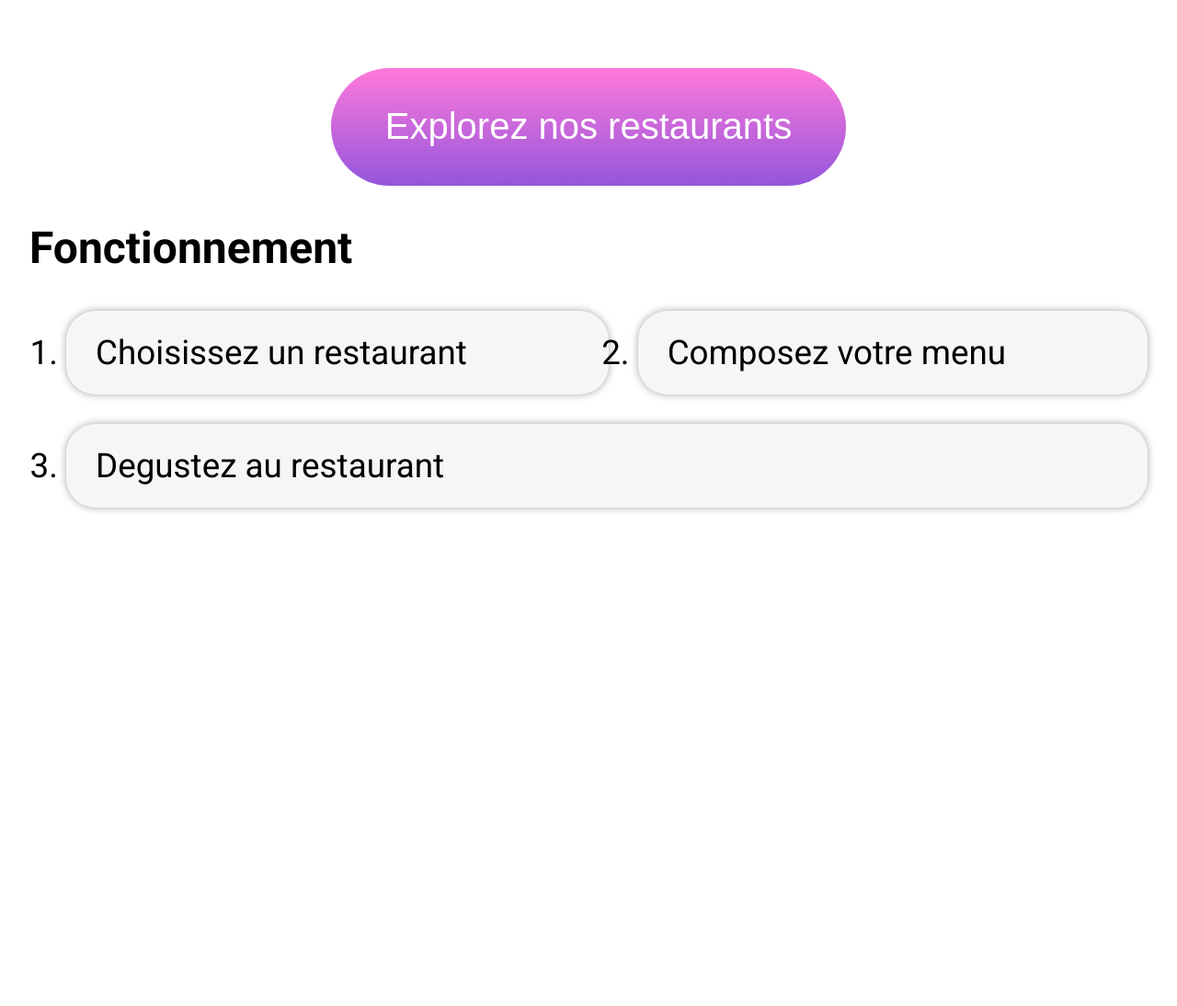
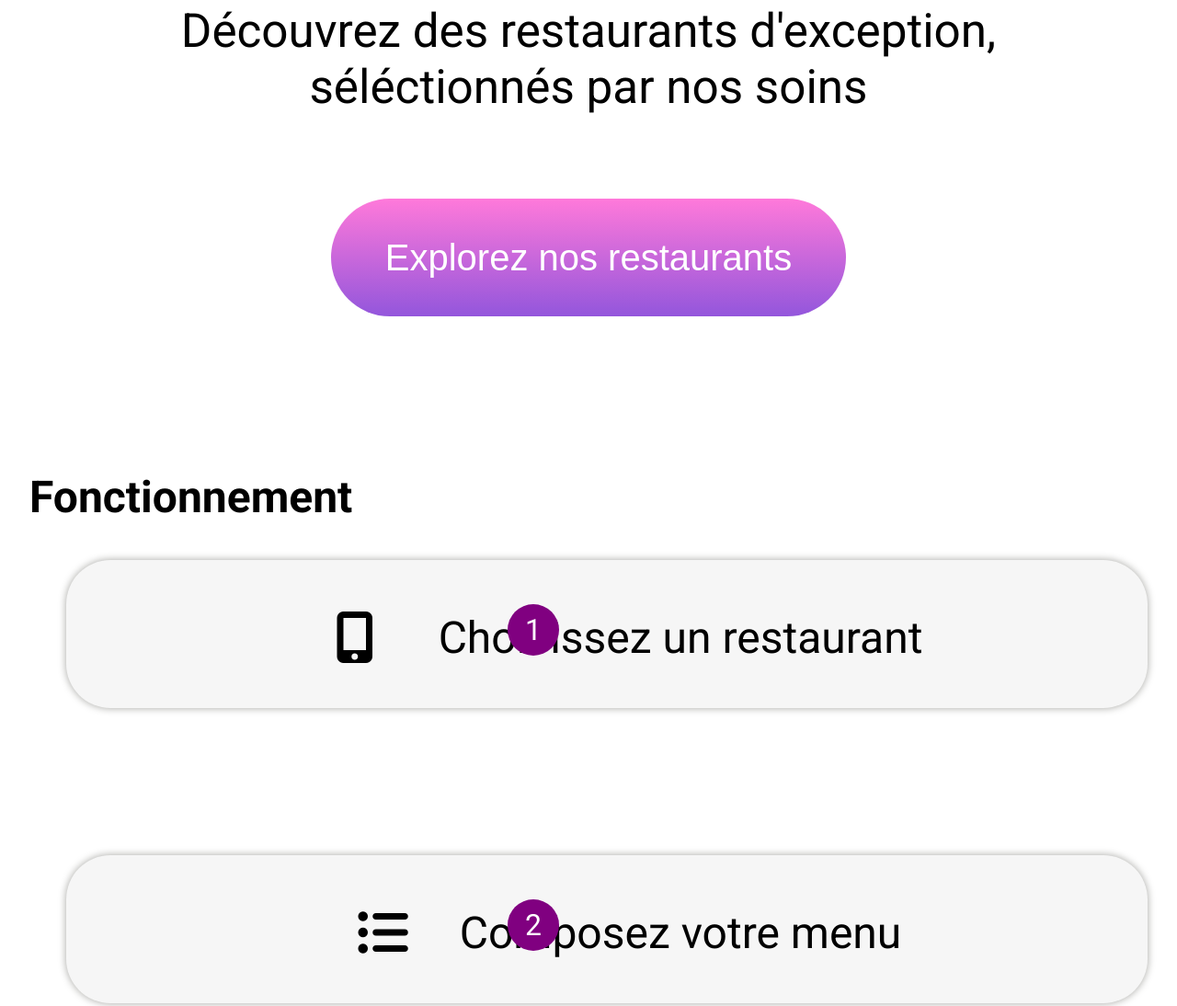
Before and after one commit to CAMEROU/Ohmyfood_P_03, a plain HTML site: page index.html in a window 1280 px wide. Shown: the part 742-1836 px from the top of the page at 92% size. Before the commit the page ends 1326 px from the top, so only its background shows below. Drawn offline with Linux system fonts and the light colour scheme; a web font is replaced by a local one.

Commit message:
sass/layout/fonction.scss

```diff
--- a/index.html
+++ b/index.html
@@ -25,7 +25,7 @@
 </div>
 <section id="decouverte">
 <h2>Réservez le menu qui<br/> vous convient</h2>
-<p>Decouvrez des restaurants d'exception,   séléctionnés par nos soins</p>
+<p>Découvrez des restaurants d'exception, séléctionnés par nos soins</p>
 <button>
 <a>Explorez nos restaurants</a>
 </button>
@@ -34,22 +34,15 @@
 <section class="fonction">
 
 <h2>Fonctionnement</h2>
-
 <ol>
-    <li>Choisissez un restaurant</Li>
-<li>Composez votre menu</li>
-<li> Degustez au restaurant</li>
+<li><span class="un">1</span><i class="fa fa-mobile" aria-hidden="true"></i> <span class="choix">  Choisissez un restaurant</span> </li>
+<li> <span class="un">2</span><i class="fa fa-list-ul" aria-hidden="true"></i><span class="choix"> Composez votre menu </span>     </li>
+ <li><span class="un">3</span><i class="fa fa-store"></i>  <span class="choix"> Dégustez au restaurant</span></li>
 </ol>
 
 </section>
 
 
 </main>
-
-
-
-
-
-
 </body>
 </html>
--- a/sass/layout/decouverte.scss
+++ b/sass/layout/decouverte.scss
@@ -2,13 +2,15 @@
 
 #decouverte {
     text-align: center;
+    background: color #f6f6f6;
+    padding: 8rem;
 
 h2 {
     font-size: 3rem;
     margin-top: 2rem;
   }
     p {
-    font-size: 3rem;
+    font-size: 3.2rem;
   }
     button {
     background-image: linear-gradient(#FF79DA, #9356DC);
--- a/sass/layout/fonction.scss
+++ b/sass/layout/fonction.scss
@@ -1,25 +1,60 @@
 
-
-.fonction{
-
+.fonction
 ol{
   display: flex;
   flex-wrap: wrap;
-      /*  border: 1px solid bleu;*/
-        gap: 2rem;
+  flex-direction: row;
+  gap: 8rem;
+
+}
+@media (max-width: 800px) {
+  ol{
+    flex-direction: column;
+  }
 }
 
-@media (max-width: 800px) {
-    flex-direction: column;
+li{
+::before{
+  place-items: center;
 }
-    li{
+list-style-type: none;
 background-color: #f6f6f6;
+flex-grow: 1;
 padding: 1.5rem 2rem;
-        border-radius: 2rem;
+border-radius: 3rem;
 box-shadow: 0 0 0.5rem rgb(165, 165, 161);
-        font-size: 2.3rem;
-        flex-grow: 1;
+padding: 3rem;
+place-items: center;
+
+
+.un{
+  background-color: purple;
+  color: white;
+  height: 3.5rem;
+  width: 3.5rem;
+  display: grid;
+  place-items: center;
+  border-radius: 50%;
+position: relative;
+  right: 5rem;
+  margin-bottom: -3rem;
+
+  align-items: center;
+}
+.choix{
+  margin-left: 10rem;
+  font-size: 3rem;
 }
 
+& i {
+  font-size: 3.5rem;
+  margin-left: 3rem;
+  position: fixed;
+}
+
+ .fonction li:hover{
+  transform: scale(1.04);
 
 }
+
+}
```
Also changed, not shown: sass/layout/decouverte.css, sass/layout/fonction.css, style.css, 3 other files. Lines whose indentation alone changed are shown as unchanged.
